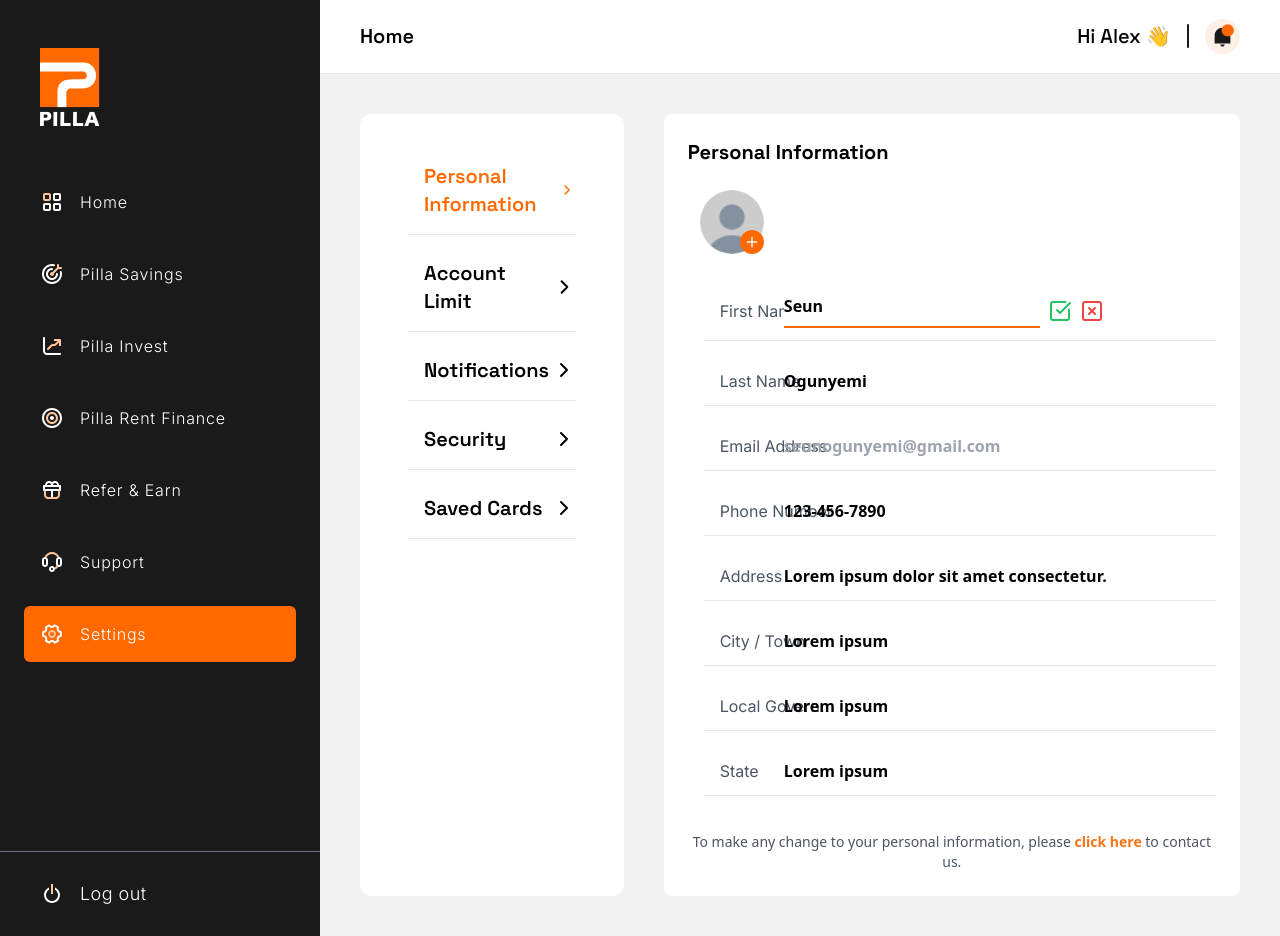
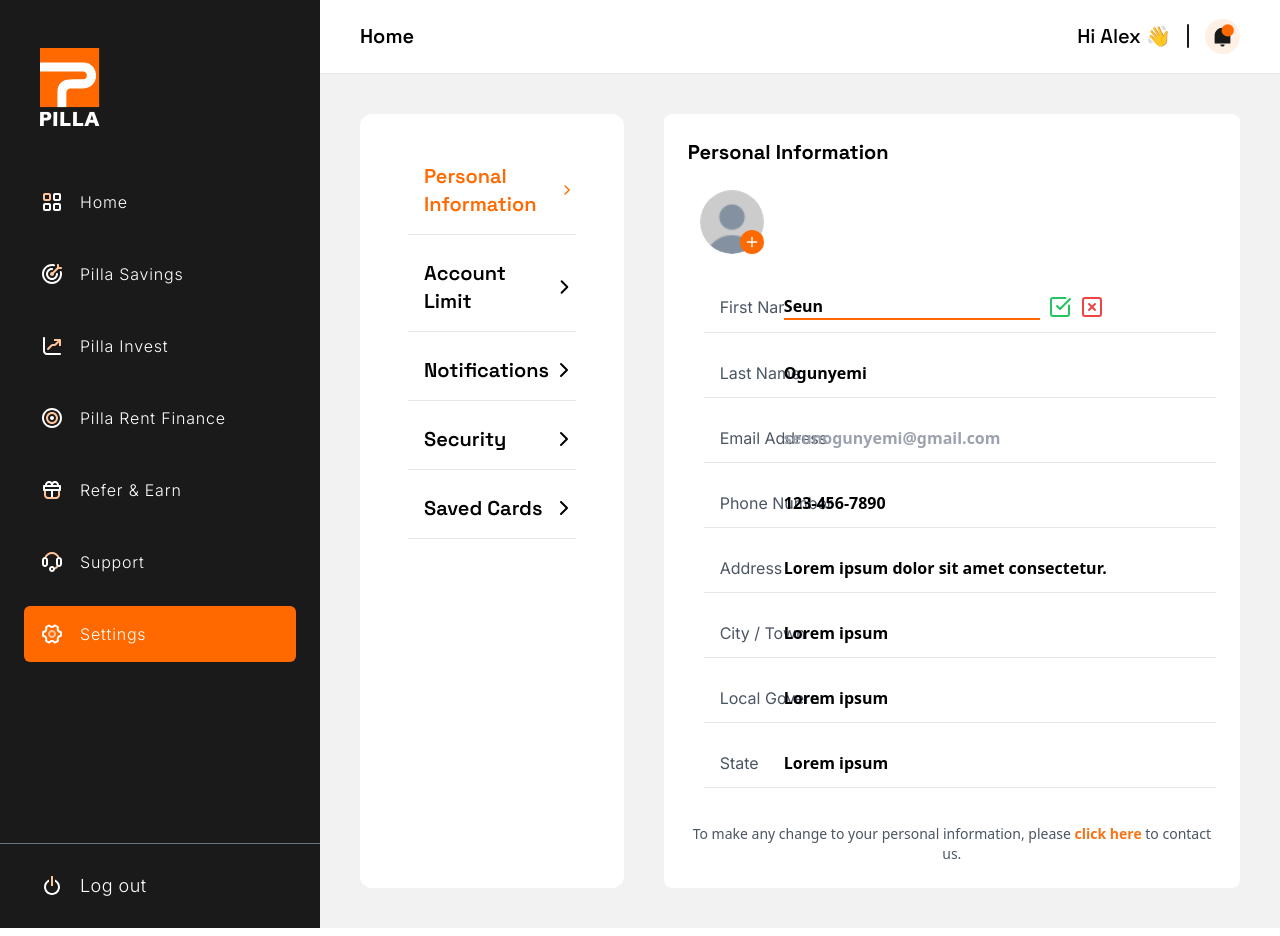
Before and after one commit to Remostarts/pilla-FE, a Next.js app: page /personal-dashboard/settings in a window 1280 px wide. Both pictures are taken after a click on the button "Seun". Built offline with nearby package versions, Linux system fonts and the light colour scheme.

Commit message:
FIXED: input section of editable fields in personal info.

```diff
--- a/src/components/view/dashboard/personal-dashboard/settings/PersonalInformation.tsx
+++ b/src/components/view/dashboard/personal-dashboard/settings/PersonalInformation.tsx
@@ -100,7 +100,7 @@
       {isEditing === field ? (
         <div className="relative flex items-center gap-2">
           <input
-            className="w-full border-b-2 border-primary-500 pb-2 font-semibold focus:outline-none lg:-ml-44"
+            className="w-full border-b-2 border-primary-500  font-semibold focus:outline-none lg:-ml-44"
             value={editedUserInfo[field]}
             onChange={(e) => handleChange(e, field)}
           />
```
